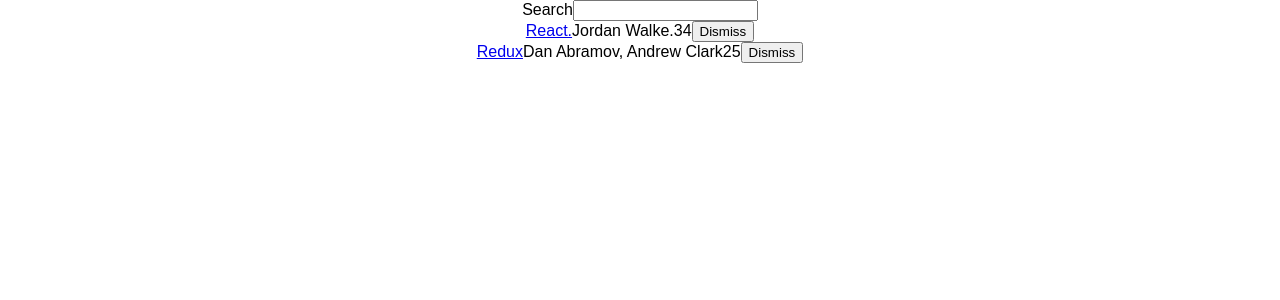
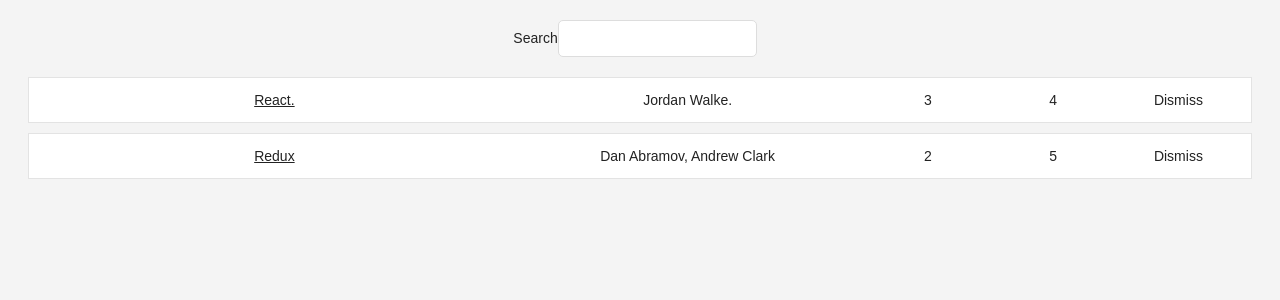
Before and after one commit to xbfighting/LearnReact, a React (Create React App) app in the folder hackernews/: page / in a window 1280 px wide. Shown: the top 300 px of the page. Built offline with nearby package versions, Linux system fonts and the light colour scheme.

Commit message:
[mod] 内联样式

```diff
--- a/hackernews/src/App.css
+++ b/hackernews/src/App.css
@@ -1,28 +1,63 @@
-.App {
+.page {
+  margin: 20px;
+}
+
+.interactions {
   text-align: center;
 }
 
-.App-logo {
-  animation: App-logo-spin infinite 20s linear;
-  height: 80px;
+.table {
+  margin: 20px 0;
 }
 
-.App-header {
-  background-color: #222;
-  height: 150px;
-  padding: 20px;
-  color: white;
+.table-header {
+  display: flex;
+  line-height: 24px;
+  font-size: 16px;
+  padding: 0 10px;
+  justify-content: space-between;
 }
 
-.App-title {
-  font-size: 1.5em;
+.table-empty {
+  margin: 200px;
+  text-align: center;
+  font-size: 16px;
 }
 
-.App-intro {
-  font-size: large;
+.table-row {
+  display: flex;
+  line-height: 24px;
+  white-space: nowrap;
+  margin: 10px 0;
+  padding: 10px;
+  background: #ffffff;
+  border: 1px solid #e3e3e3;
 }
 
-@keyframes App-logo-spin {
-  from { transform: rotate(0deg); }
-  to { transform: rotate(360deg); }
+.table-header>span {
+  overflow: hidden;
+  text-overflow: ellipsis;
+  padding: 0 5px;
 }
+
+.table-row>span {
+  overflow: hidden;
+  text-overflow: ellipsis;
+  padding: 0 5px;
+}
+
+.button-inline {
+  border-width: 0;
+  background: transparent;
+  color: inherit;
+  text-align: inherit;
+  -webkit-font-smoothing: inherit;
+  padding: 0;
+  font-size: inherit;
+  cursor: pointer;
+}
+
+.button-active {
+  border-radius: 0;
+  border-bottom: 1px solid #38BB6C;
+}
--- a/hackernews/src/App.js
+++ b/hackernews/src/App.js
@@ -65,11 +65,13 @@
   render() {
     const {searchTerm, list} = this.state;
     return (
-      <div className="App">
-        <Search value={searchTerm} onChange={this.onSearchChange}>
-          Search
-        </Search>
-        <Table list={list} pattern={searchTerm} onDismiss={this.onDismiss}/>
+      <div className="page">
+        <div className="interactions">
+          <Search value={searchTerm} onChange={this.onSearchChange}>
+            Search
+          </Search>
+          <Table list={list} pattern={searchTerm} onDismiss={this.onDismiss}/>
+        </div>
       </div>
     );
   }
@@ -84,24 +86,27 @@
   );
 }
 
+
 const Table = ({list, pattern, onDismiss}) => {
   return (
-    <div>
+    <div className="table">
       {list
         .filter(isSearched(pattern))
-        .map(item => <div key={item.objectID}>
-          <span>
+        .map(item =>
+        <div key={item.objectID} className="table-row">
+          <span style={{width: '40%'}}>
             <a href={item.url}>{item.title}</a>
           </span>
-          <span>{item.author}</span>
-          <span>{item.num_comments}</span>
-          <span>{item.points}</span>
-          <span>
-            < Button onClick= { () => onDismiss(item.objectID) }>
+          <span style={{width: '30%'}}>{item.author}</span>
+          <span style={{width: '10%'}}>{item.num_comments}</span>
+          <span style={{width: '10%'}}>{item.points}</span>
+          <span style={{width: '10%'}}>
+            <Button onClick= { () => onDismiss(item.objectID) } className="button-inline">
               Dismiss
             </Button>
           </span>
-        </div>)}
+        </div>
+      )}
     </div>
   );
 }
--- a/hackernews/src/index.css
+++ b/hackernews/src/index.css
@@ -1,5 +1,45 @@
 body {
+  color: #222;
+  background: #f4f4f4;
+  font: 400 14px CoreSans, Arial, sans-serif;
+}
+
+a {
+  color: #222;
+}
+
+a:hover {
+  text-decoration: underline;
+}
+
+ul,
+li {
+  list-style: none;
+  padding: 0;
   margin: 0;
-  padding: 0;
-  font-family: sans-serif;
 }
+
+input {
+  padding: 10px;
+  border-radius: 5px;
+  outline: none;
+  margin-right: 10px;
+  border: 1px solid #dddddd;
+}
+
+button {
+  padding: 10px;
+  border-radius: 5px;
+  border: 1px solid #dddddd;
+  background: transparent;
+  color: #808080;
+  cursor: pointer;
+}
+
+button:hover {
+  color: #222;
+}
+
+*:focus {
+  outline: none;
+}
```
